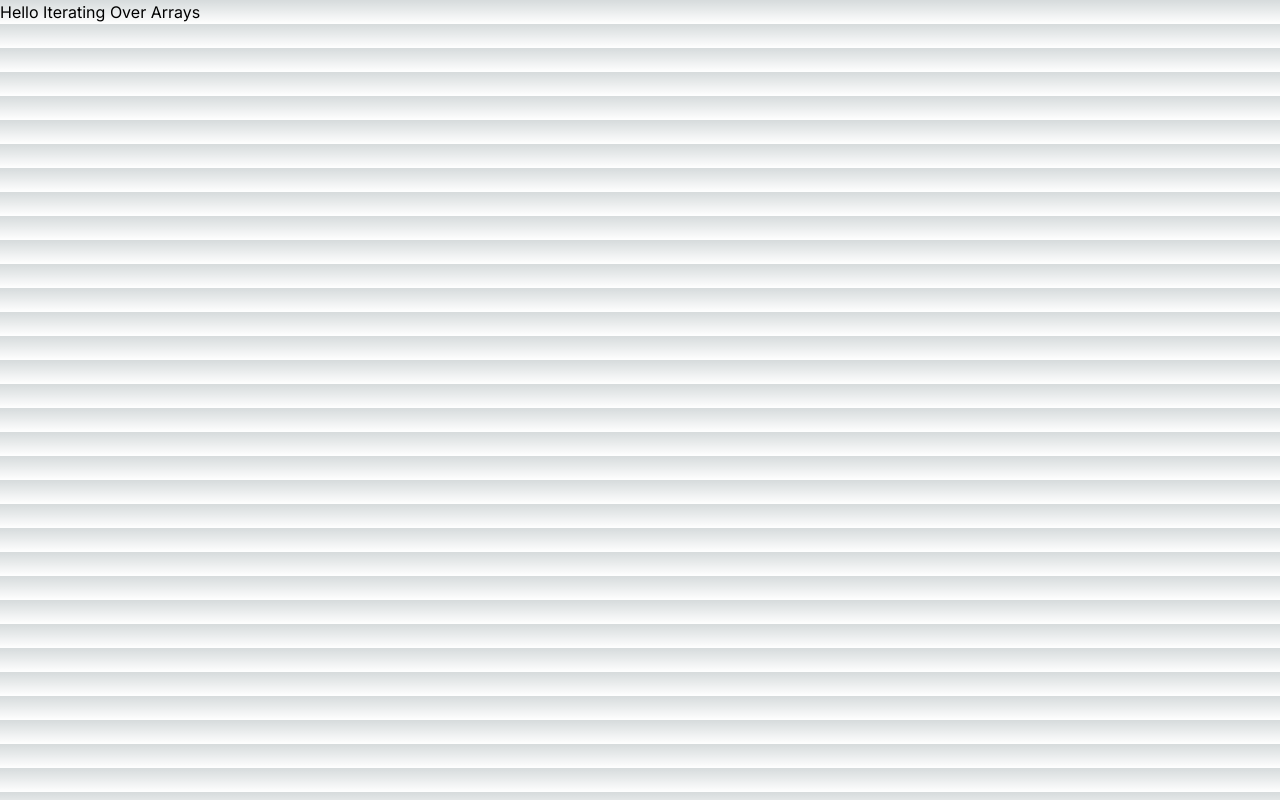
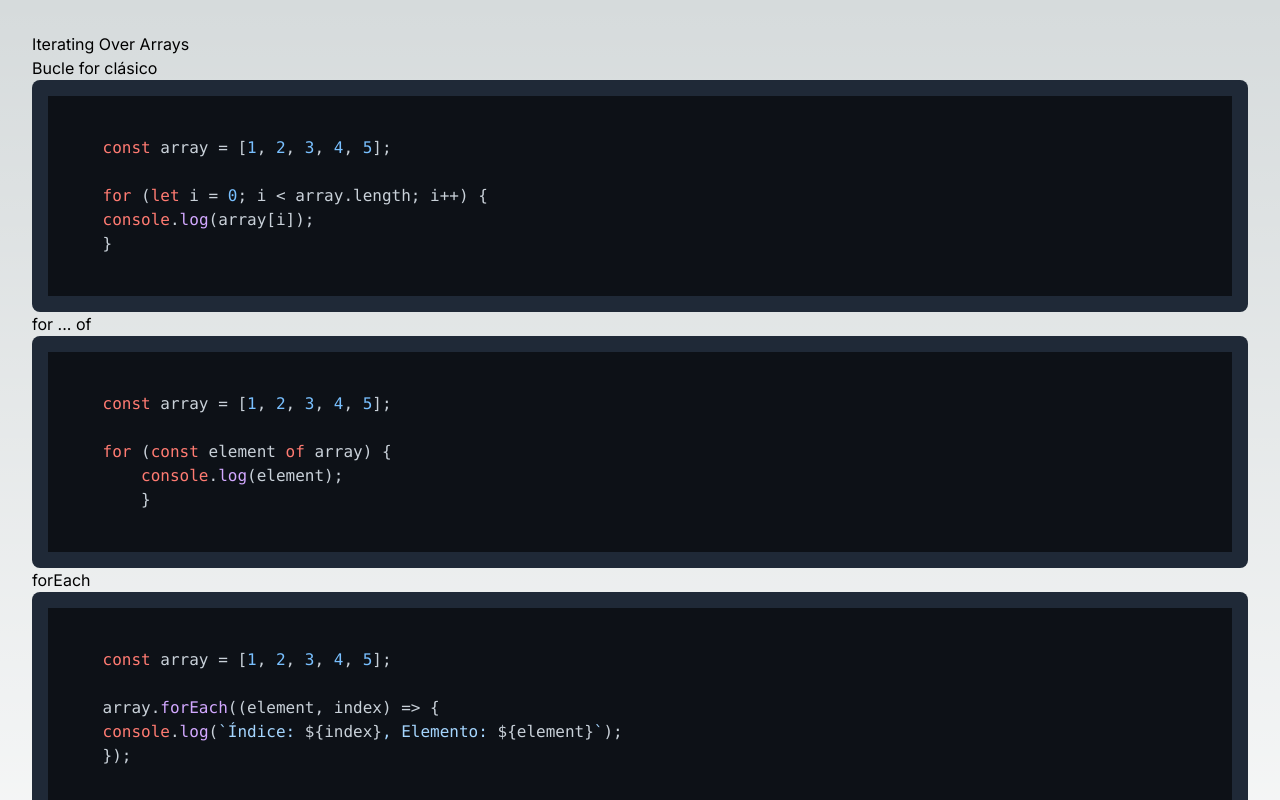
Before and after one commit to IsabelTizon/js-challenges, a Next.js app: page /iteratingOverArrays in a window 1280 px wide. Shown: the top 800 px of the page. Built offline with nearby package versions, Linux system fonts and the light colour scheme.

Commit message:
codeblock component to add highlight into the itetating over arrays page

```diff
--- a/src/app/iteratingOverArrays/page.js
+++ b/src/app/iteratingOverArrays/page.js
@@ -1,3 +1,5 @@
+import CodeBlock from "@/components/CodeBlock";
+
 export const metadata = {
 	title: "Iterating Over Arrays",
 	description: "Iterating Over Arrays Theory",
@@ -7,5 +9,48 @@ export const metadata = {
 // rfc(React Fuctional Component)
 
 export default function page() {
-	return <div>Hello Iterating Over Arrays</div>;
+	const foorLoop = `
+    const array = [1, 2, 3, 4, 5];
+
+    for (let i = 0; i < array.length; i++) {
+    console.log(array[i]);
+    }
+    `;
+	const foorOf = `
+    const array = [1, 2, 3, 4, 5];
+
+	for (const element of array) {
+		console.log(element);
+		}
+    `;
+
+	const forEach = `
+    const array = [1, 2, 3, 4, 5];
+
+	array.forEach((element, index) => {
+    console.log(\`Índice: \${index}, Elemento: \${element}\`);
+    });
+    `;
+
+	const map = `
+    const array = [1, 2, 3, 4, 5];
+
+    const squared = array.map((num) => num ** 2);
+    console.log(squared); // [1, 4, 9, 16, 25]
+    `;
+
+	return (
+		<div className="p-8">
+			<h1>Iterating Over Arrays</h1>
+
+			<h2>Bucle for clásico</h2>
+			<CodeBlock code={foorLoop} language="javascript" />
+			<h2>for ... of</h2>
+			<CodeBlock code={foorOf} language="javascript" />
+			<h2>forEach</h2>
+			<CodeBlock code={forEach} language="javascript" />
+			<h2>map</h2>
+			<CodeBlock code={map} language="javascript" />
+		</div>
+	);
 }
```
